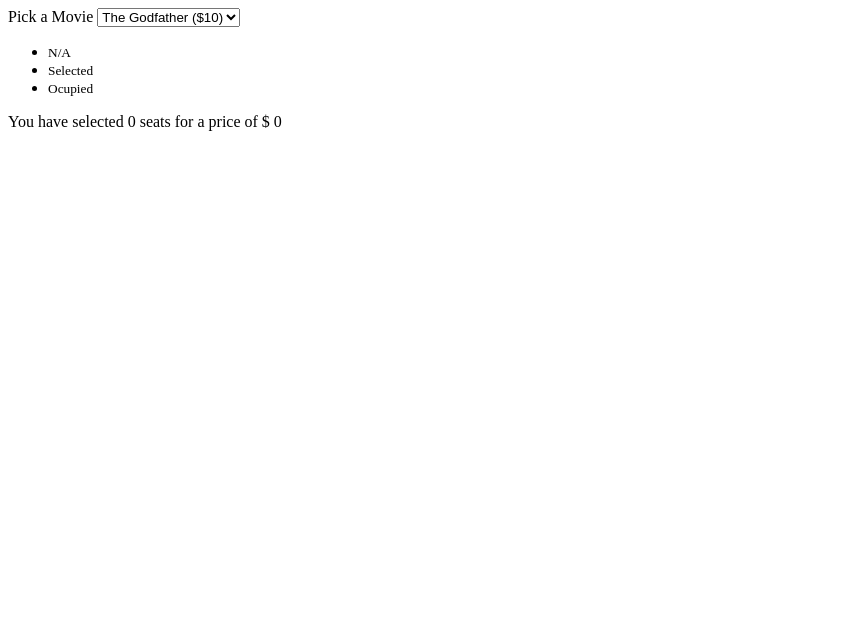
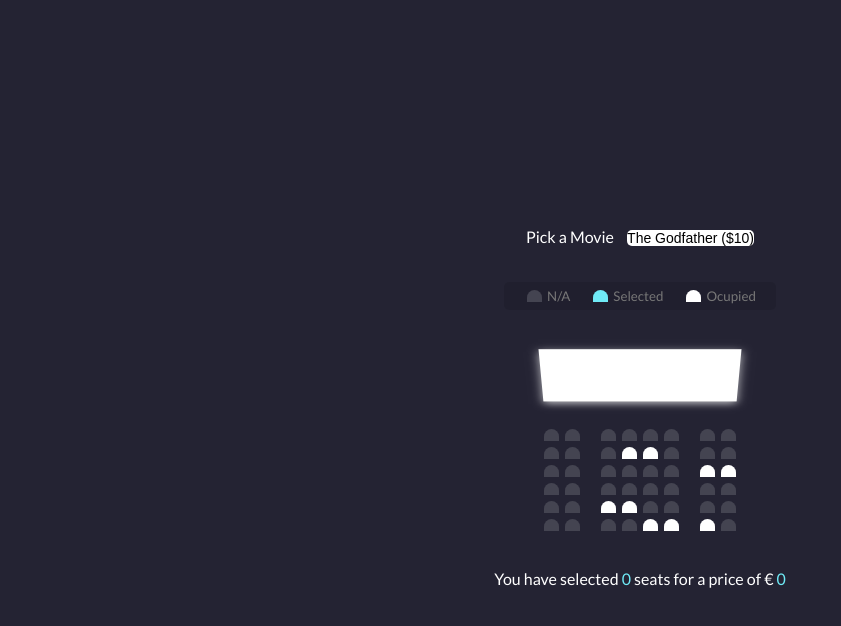
Before and after one commit to ccs211/MovieSeatBooking, a plain HTML site: page index.html in a window 1280 px wide. Shown: the whole page, without its empty margins (0-841 px from the left). Drawn offline with Linux system fonts and the light colour scheme.

Commit message:
custom css created

```diff
--- a/index.html
+++ b/index.html
@@ -97,7 +97,7 @@
     </div>
   </div>
 
-  <p class="text">You have selected <span id="count">0</span> seats for a price of $ <span id="total">0</span> </p>
+  <p class="text">You have selected <span id="count">0</span> seats for a price of € <span id="total">0</span> </p>
 
 
   <script src="script.js"></script>
--- a/style.css
+++ b/style.css
@@ -0,0 +1,115 @@
+@import url("https://fonts.googleapis.com/css2?family=Lato&family=Open+Sans:ital@1&display=swap");
+
+* {
+  box-sizing: border-box;
+}
+
+body {
+  background-color: #242333;
+  color: #fff;
+  display: flex;
+  flex-direction: column;
+  align-items: center;
+  justify-content: center;
+  height: 100vh;
+  font-family: "Lato", sans-serif;
+  margin: 0;
+}
+
+.movie-container {
+  margin: 20px 0;
+}
+
+.movie-container select {
+  background-color: #fff;
+  border: 0;
+  border-radius: 5px;
+  font-size: 14px;
+  margin-left: 10px;
+  padding: 5px 15 5px 15px;
+  -moz-appearance: none;
+  -webkit-appearance: none;
+  appearance: none;
+}
+
+.container {
+  perspective: 1000px;
+  margin-bottom: 30px;
+}
+
+.seat {
+  background-color: #444451;
+  height: 12px;
+  width: 15px;
+  margin: 3px;
+  border-top-left-radius: 10px;
+  border-top-right-radius: 10px;
+}
+
+.seat.selected {
+  background-color: #6feaf6;
+}
+
+.seat.ocupied {
+  background-color: #fff;
+}
+
+.seat:nth-of-type(2) {
+  margin-right: 18px;
+}
+
+.seat:nth-last-of-type(2) {
+  margin-left: 18px;
+}
+
+.seat:not(.ocupied):hover {
+  cursor: pointer;
+  transform: scale(1.2);
+}
+
+.showcase .seat:not(.ocupied):hover {
+  cursor: default;
+  transform: scale(1);
+}
+
+.showcase {
+  background-color: rgba(0, 0, 0, 0.1);
+  padding: 5px 10px;
+  border-radius: 5px;
+  color: #777;
+  list-style-type: none;
+  display: flex;
+  justify-content: space-between;
+}
+
+.showcase li {
+  display: flex;
+  align-items: center;
+  justify-content: center;
+  margin: 0 10px;
+}
+
+.showcase li small {
+  margin-left: 2px;
+}
+
+.row {
+  display: flex;
+}
+
+.screen {
+  background-color: #fff;
+  height: 70px;
+  width: 100%;
+  margin: 15px 0;
+  transform: rotateX(-45deg);
+  box-shadow: 0 3px 10px rgba(255, 255, 255, 0.7);
+}
+
+p.text {
+  margin: 5px 0;
+}
+
+p.text span {
+  color: #6feaf6;
+}
```
